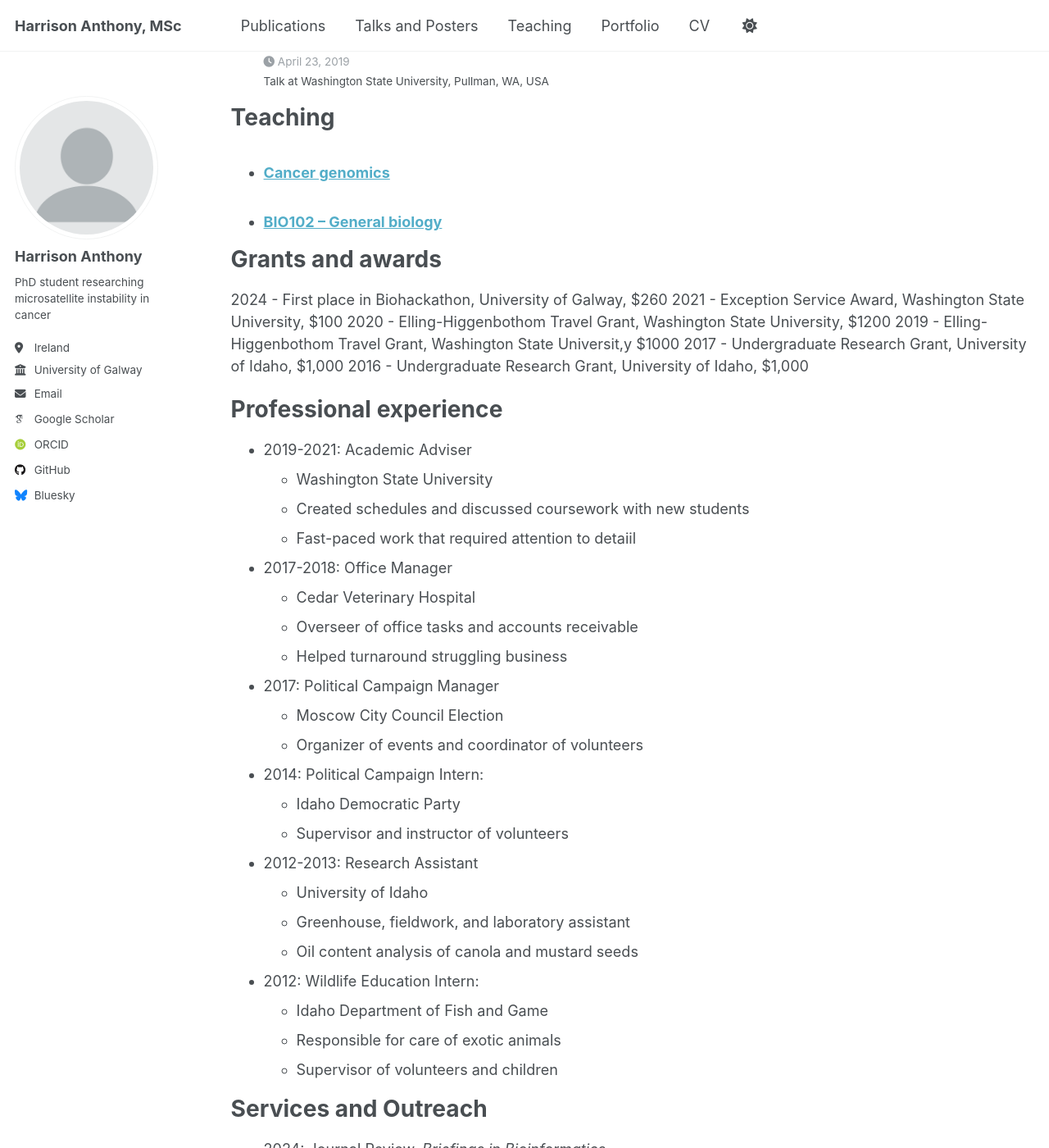
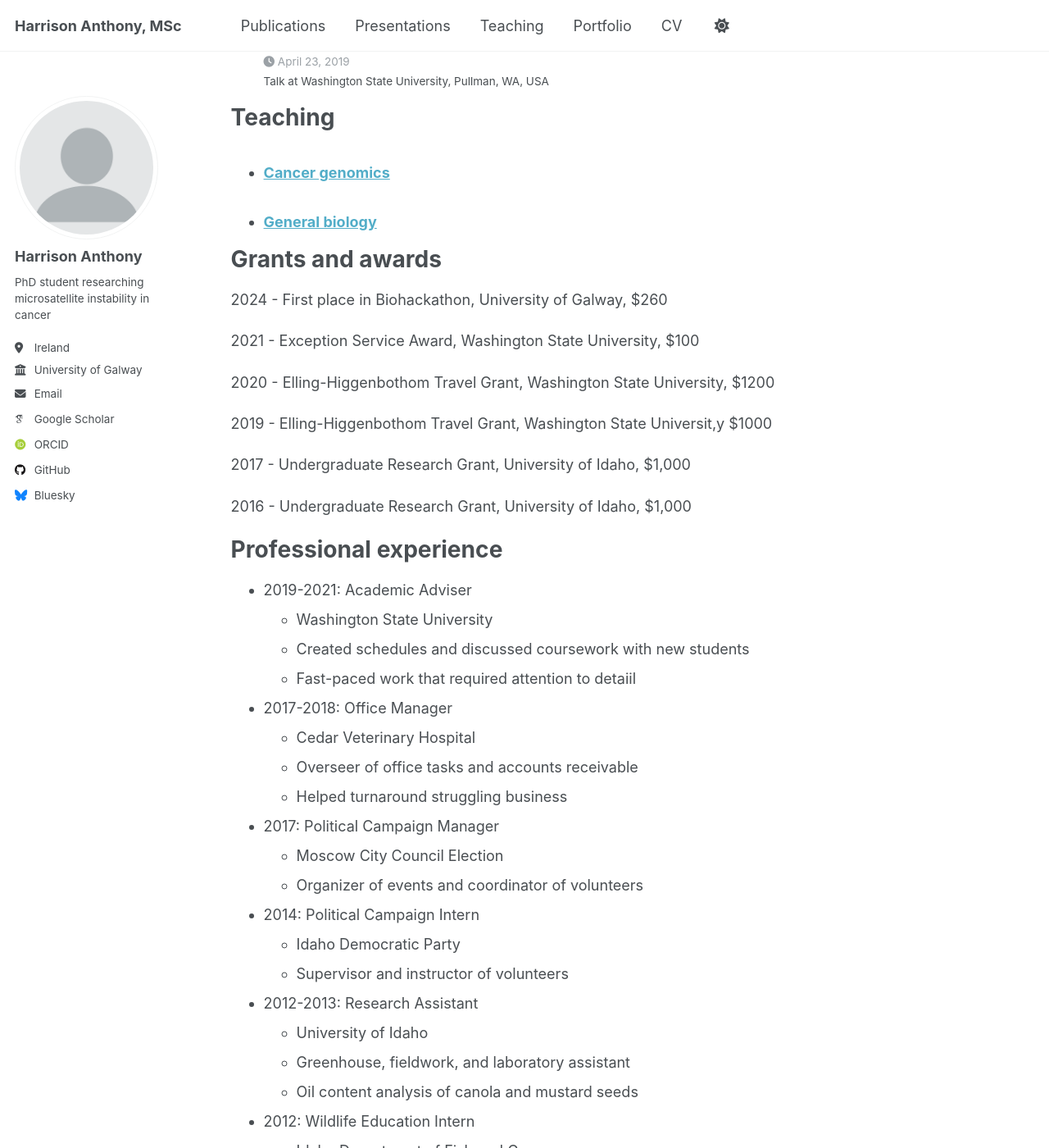
Before and after one commit to harrison-anth/harrison-anth.github.io, a Jekyll site: the page built from _pages/cv.md, in a window 1280 px wide and 1400 px high, scrolled down 972 px. Shown: the whole window at 82% size. Built offline with Jekyll 4.4.1, drawn with Linux system fonts in a browser that asks for light colours; some web fonts are replaced; some of the changed text lies outside the part shown.

Commit message:
updating cv

```diff
--- a/_data/navigation.yml
+++ b/_data/navigation.yml
@@ -11,7 +11,7 @@ main:
   - title: "Publications"
     url: /publications/
 
-  - title: "Talks and Posters"
+  - title: "Presentations"
     url: /talks/
 
   - title: "Teaching"
--- a/_pages/cv.md
+++ b/_pages/cv.md
@@ -37,10 +37,15 @@ Teaching
 Grants and awards
 ======
 2024 - First place in Biohackathon, University of Galway, $260
+
 2021 - Exception Service Award, Washington State University, $100
+
 2020 - Elling-Higgenbothom Travel Grant, Washington State University, $1200
+
 2019 - Elling-Higgenbothom Travel Grant, Washington State Universit,y $1000
+
 2017 - Undergraduate Research Grant, University of Idaho, $1,000
+
 2016 - Undergraduate Research Grant, University of Idaho, $1,000
 
 Professional experience
@@ -59,7 +64,7 @@ Professional experience
   * Moscow City Council Election
   * Organizer of events and coordinator of volunteers
 
-* 2014: Political Campaign Intern:
+* 2014: Political Campaign Intern
   * Idaho Democratic Party
   * Supervisor and instructor of volunteers
 
@@ -68,7 +73,7 @@ Professional experience
   * Greenhouse, fieldwork, and laboratory assistant
   * Oil content analysis of canola and mustard seeds
 
-* 2012: Wildlife Education Intern:
+* 2012: Wildlife Education Intern
   * Idaho Department of Fish and Game
   * Responsible for care of exotic animals
   * Supervisor of volunteers and children
--- a/_teaching/2015-spring-teaching-2.md
+++ b/_teaching/2015-spring-teaching-2.md
@@ -1,5 +1,5 @@
 ---
-title: "BIO102 -- General biology"
+title: "General biology"
 collection: teaching
 type: "Undergraduate course"
 permalink: /teaching/2015-spring-teaching-1
```
Also changed, not shown: other parts of _pages/cv.md (+46 -0 lines).
